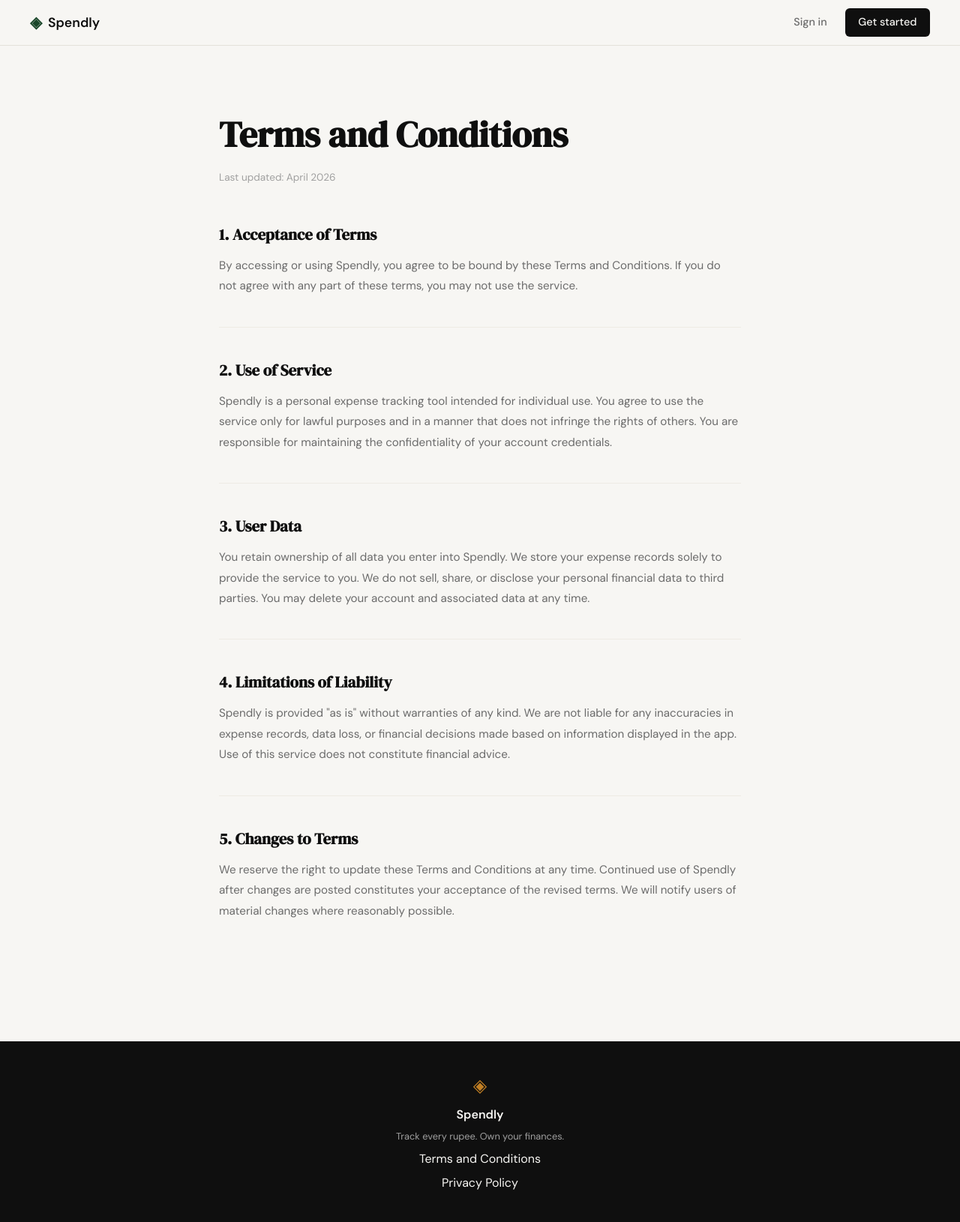
After one commit to Anant4830/spendly, a Flask app: page /terms in a window 1280 px wide. The commit adds this page. Shown: the whole page at 75% size. Run offline with Flask 3, Linux system fonts and the light colour scheme.

Commit message:
landing: add terms and conditions page and route

```diff
--- a/app.py
+++ b/app.py
@@ -20,6 +20,11 @@ def register():
 @app.route("/login")
 def login():
     return render_template("login.html")
+
+
+@app.route("/terms")
+def terms():
+    return render_template("terms.html")
 
 
 # ------------------------------------------------------------------ #
--- a/static/css/style.css
+++ b/static/css/style.css
@@ -508,6 +508,52 @@ a { color: inherit; text-decoration: none; }
 }
 
 /* ------------------------------------------------------------------ */
+/* Terms page                                                          */
+/* ------------------------------------------------------------------ */
+
+.terms-page {
+    padding: 5rem 2rem;
+    max-width: 760px;
+    margin: 0 auto;
+}
+
+.terms-title {
+    font-family: var(--font-display);
+    font-size: clamp(2rem, 4vw, 3rem);
+    color: var(--ink);
+    margin-bottom: 0.5rem;
+}
+
+.terms-updated {
+    font-size: 0.85rem;
+    color: var(--ink-faint);
+    margin-bottom: 3rem;
+}
+
+.terms-section {
+    margin-bottom: 2.5rem;
+    padding-bottom: 2.5rem;
+    border-bottom: 1px solid var(--border-soft);
+}
+
+.terms-section:last-child {
+    border-bottom: none;
+}
+
+.terms-section h2 {
+    font-family: var(--font-display);
+    font-size: 1.3rem;
+    color: var(--ink);
+    margin-bottom: 0.75rem;
+}
+
+.terms-section p {
+    font-size: 0.95rem;
+    color: var(--ink-muted);
+    line-height: 1.8;
+}
+
+/* ------------------------------------------------------------------ */
 /* Responsive                                                          */
 /* ------------------------------------------------------------------ */
 
--- a/templates/base.html
+++ b/templates/base.html
@@ -34,7 +34,7 @@
             <span class="brand-icon">◈</span>
             <span class="footer-name">Spendly</span>
             <p class="footer-copy">Track every rupee. Own your finances.</p>
-            <a href="#">Terms and Conditions</a>
+            <a href="/terms">Terms and Conditions</a>
             <a href="#">Privacy Policy</a>
         </div>
     </footer>
--- /dev/null
+++ b/templates/terms.html
@@ -0,0 +1,39 @@
+{% extends "base.html" %}
+
+{% block title %}Terms and Conditions — Spendly{% endblock %}
+
+{% block content %}
+
+<section class="terms-page">
+    <div class="terms-inner">
+        <h1 class="terms-title">Terms and Conditions</h1>
+        <p class="terms-updated">Last updated: April 2026</p>
+
+        <div class="terms-section">
+            <h2>1. Acceptance of Terms</h2>
+            <p>By accessing or using Spendly, you agree to be bound by these Terms and Conditions. If you do not agree with any part of these terms, you may not use the service.</p>
+        </div>
+
+        <div class="terms-section">
+            <h2>2. Use of Service</h2>
+            <p>Spendly is a personal expense tracking tool intended for individual use. You agree to use the service only for lawful purposes and in a manner that does not infringe the rights of others. You are responsible for maintaining the confidentiality of your account credentials.</p>
+        </div>
+
+        <div class="terms-section">
+            <h2>3. User Data</h2>
+            <p>You retain ownership of all data you enter into Spendly. We store your expense records solely to provide the service to you. We do not sell, share, or disclose your personal financial data to third parties. You may delete your account and associated data at any time.</p>
+        </div>
+
+        <div class="terms-section">
+            <h2>4. Limitations of Liability</h2>
+            <p>Spendly is provided "as is" without warranties of any kind. We are not liable for any inaccuracies in expense records, data loss, or financial decisions made based on information displayed in the app. Use of this service does not constitute financial advice.</p>
+        </div>
+
+        <div class="terms-section">
+            <h2>5. Changes to Terms</h2>
+            <p>We reserve the right to update these Terms and Conditions at any time. Continued use of Spendly after changes are posted constitutes your acceptance of the revised terms. We will notify users of material changes where reasonably possible.</p>
+        </div>
+    </div>
+</section>
+
+{% endblock %}
```
